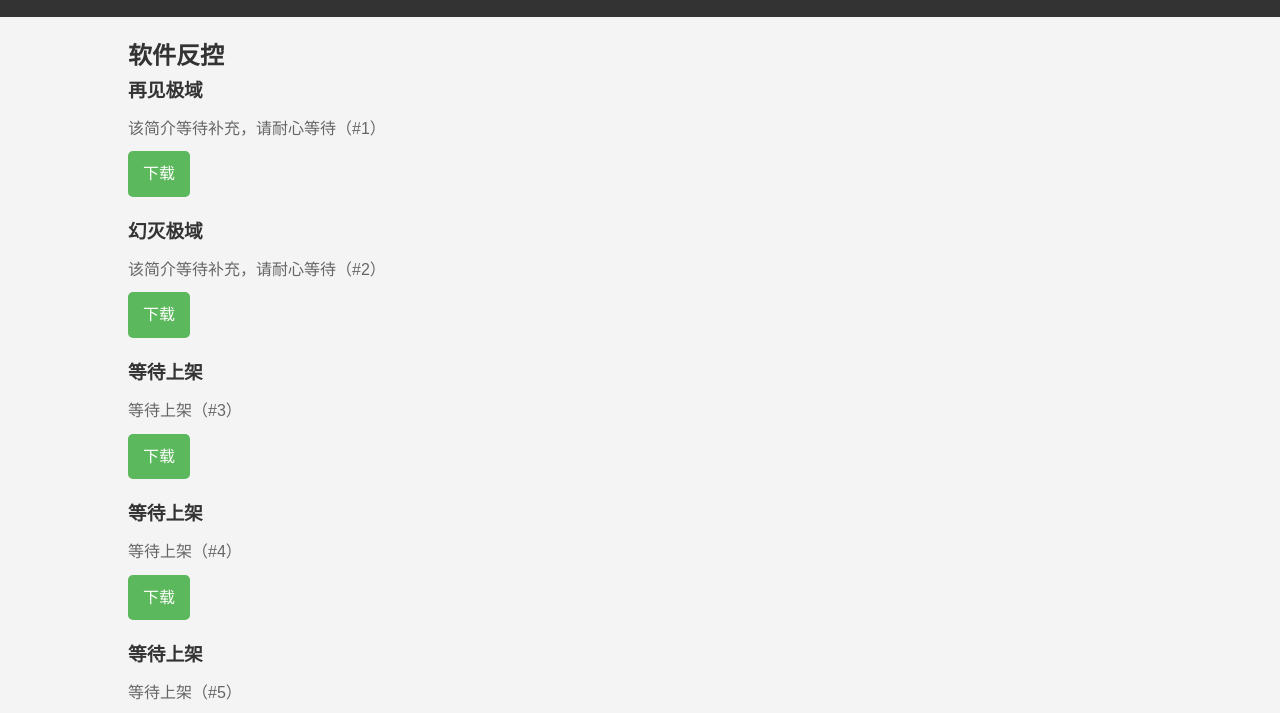
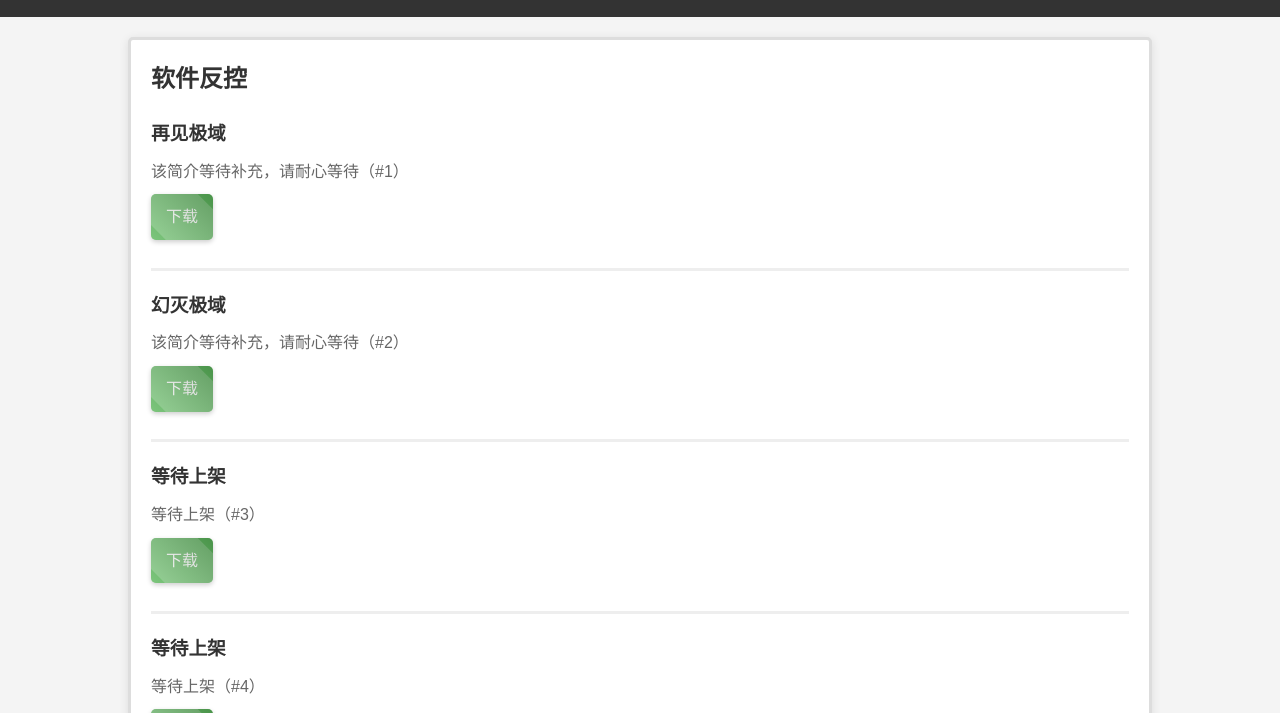
Before and after one commit to dhhdl/dhhdl.github.io, a plain HTML site: page index.html in a window 1280 px wide. Shown: the part 61-774 px from the top of the page. Drawn offline with Linux system fonts and the light colour scheme.

Commit message:
Update index.css

```diff
--- a/index.css
+++ b/index.css
@@ -2,6 +2,7 @@
     margin: 0;
     padding: 0;
     box-sizing: border-box;
+    user-select: none; /* 防止用户选中文本 */
 }
 
 body {
@@ -42,10 +43,28 @@ body {
     color: white;
     text-decoration: none;
     padding: 5px 10px;
+    transition: color 0.3s ease, transform 0.3s ease; /* 平滑过渡效果 */
+    position: relative; /* 用于添加伪元素 */
 }
 
 .navbar ul li a:hover {
-    background-color: #555;
+    color: #ddd; /* 修改鼠标悬浮时的颜色 */
+    transform: scale(1.1); /* 鼠标悬浮时放大 */
+}
+
+.navbar ul li a::before {
+    font-family: 'Font Awesome 5 Brands'; /* 使用Font Awesome Brands字体 */
+    margin-right: 5px; /* 图标与文本之间的间距 */
+}
+
+.navbar ul li a.home::before {
+    content: '\f015'; /* home icon */
+    font-family: 'Font Awesome 5 Brands';
+}
+
+.navbar ul li a.github::before {
+    content: '\f09b'; /* github icon */
+    font-weight: 400; /* 确保图标显示 */
 }
 
 .container {
@@ -54,20 +73,27 @@ body {
     padding: 20px 0;
 }
 
-.download-list {
+.download-list-appban {
     background-color: white;
     padding: 20px;
     border-radius: 5px;
     box-shadow: 0 2px 10px rgba(0, 0, 0, 0.1);
+    border: 3px solid #ddd;
 }
 
-.download-list h2 {
+.download-list-appban h2 {
     color: #333;
     margin-bottom: 20px;
 }
 
 .download-item {
     margin-bottom: 20px;
+    padding-bottom: 20px;
+    border-bottom: 3px solid #eee;
+}
+
+.download-item:last-child {
+    border-bottom: none;
 }
 
 .download-item h3 {
@@ -87,11 +113,52 @@ body {
     padding: 10px 15px;
     text-decoration: none;
     border-radius: 5px;
-    transition: background-color 0.3s;
+    transition: all 0.3s ease;
+    box-shadow: 0 2px 5px rgba(0, 0, 0, 0.2);
+    position: relative;
+    overflow: hidden;
+}
+
+.btn::before {
+    content: '';
+    position: absolute;
+    top: 50%;
+    left: 50%;
+    width: 120%;
+    height: 120%;
+    background: rgba(255, 255, 255, 0.2);
+    transform: translate(-50%, -50%) rotate(45deg);
+    transition: all 0.3s ease;
+    z-index: 1;
+}
+
+.btn::after {
+    content: '';
+    position: absolute;
+    top: 0;
+    left: 0;
+    width: 100%;
+    height: 100%;
+    background: linear-gradient(45deg, rgba(255, 255, 255, 0.2), rgba(0, 0, 0, 0.2));
+    z-index: 2;
+    transition: all 0.3s ease;
 }
 
 .btn:hover {
     background-color: #4cae4c;
+    transform: scale(1.05);
+}
+
+.btn:hover::before {
+    width: 100%;
+    height: 100%;
+    top: 0;
+    left: 0;
+    transform: translate(0, 0);
+}
+
+.btn:hover::after {
+    opacity: 0;
 }
 
 footer {
```
